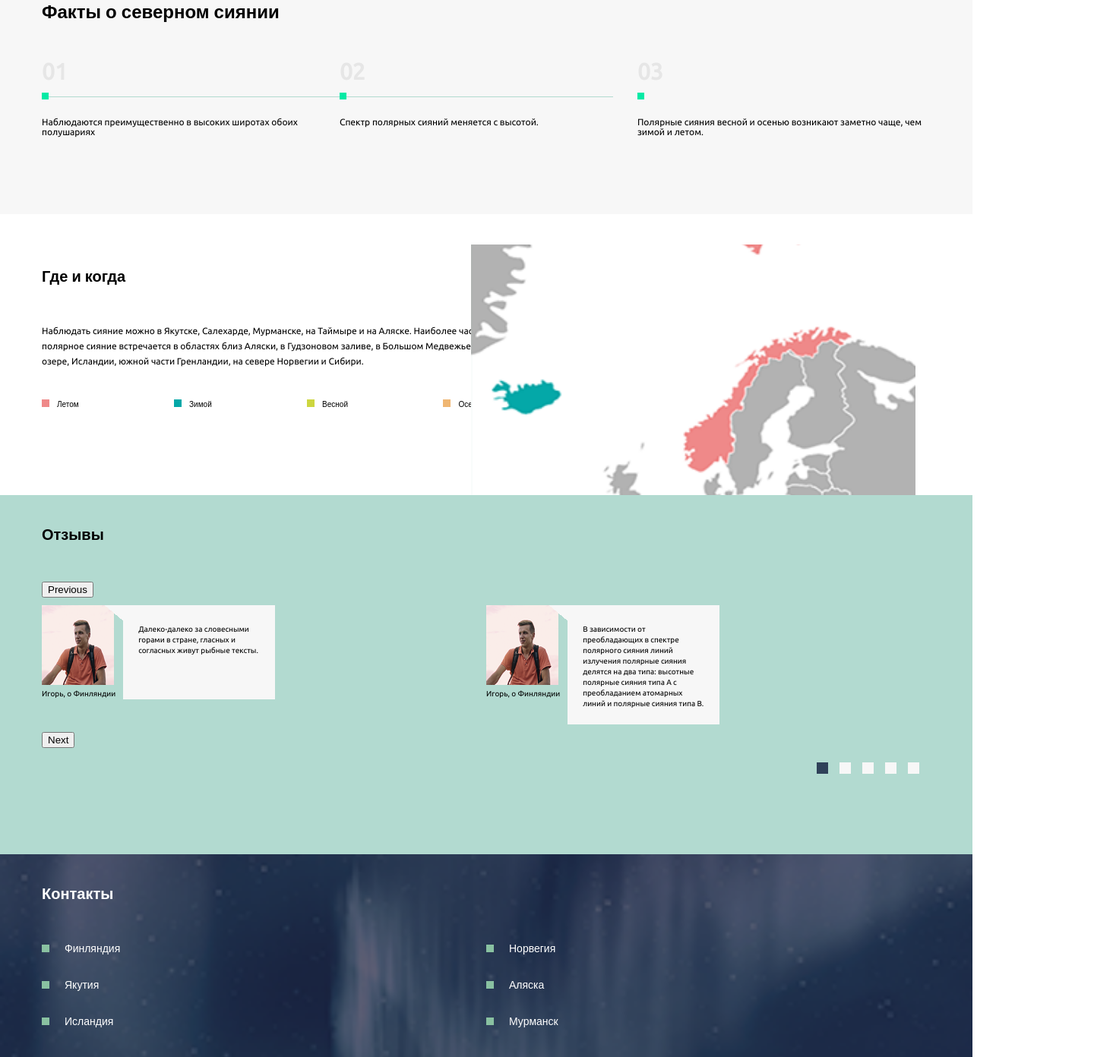
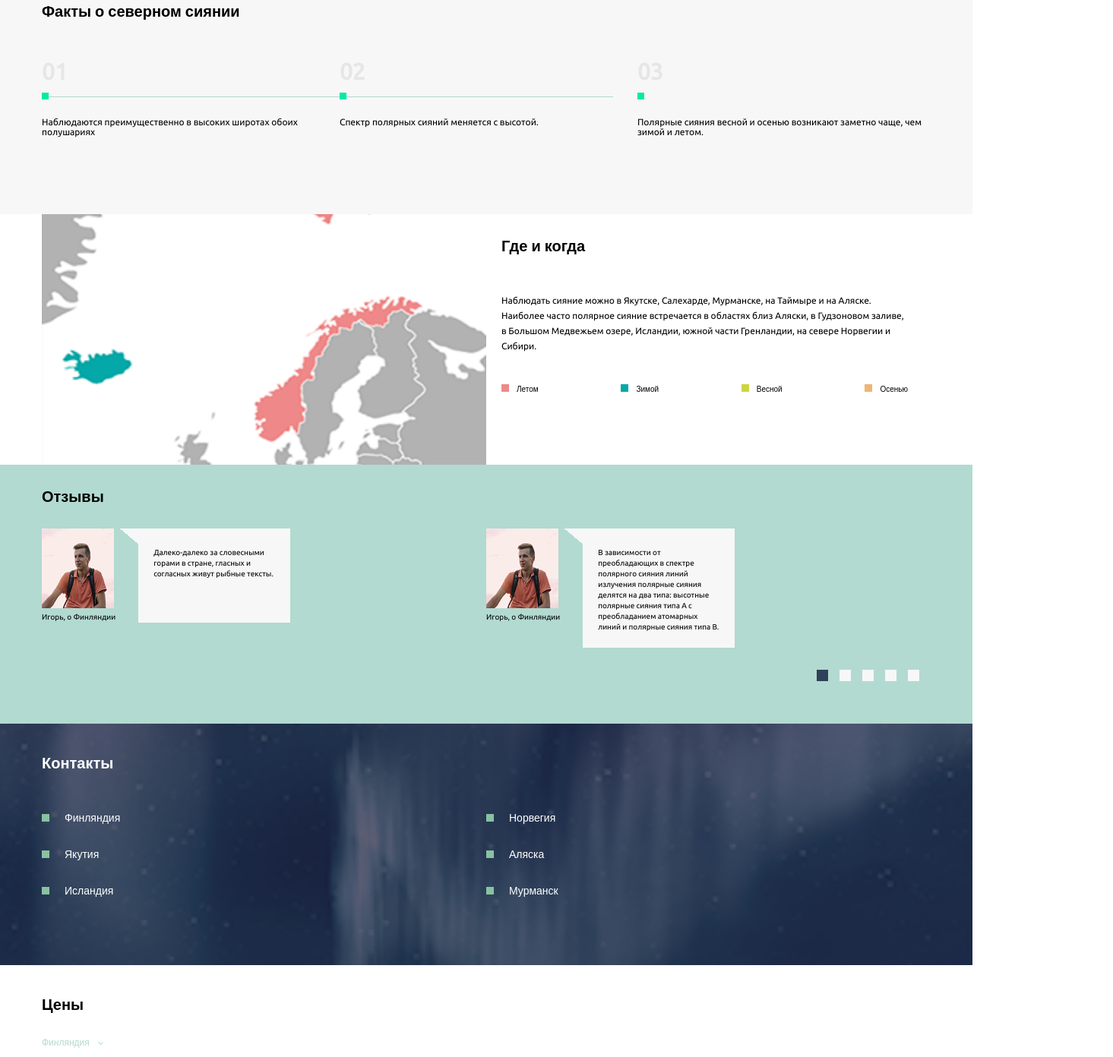
Before and after one commit to 0ste/Northen_Lights, a plain HTML site: page index.html in a window 1280 px wide. Shown: the part 841-2233 px from the top of the page at 76% size, 1465 px wide, since content can reach past the window. Drawn offline with nearby package versions, Linux system fonts and the light colour scheme; files whose address does not match are found by name; a web font is replaced by a local one.

Commit message:
Update 2017-05-13T14:29:54.900Z

```diff
--- a/css/style.css
+++ b/css/style.css
@@ -157,27 +157,33 @@ img {
     width: 40px;
     height: 40px; }
 
-.place {
-  padding-top: 40px; }
 .place__inner {
+  padding-top: 40px;
   margin: 0 auto;
   position: relative;
   -ms-flex-align: center;
-        align-items: center;
-    width: 300px; }
+      align-items: center; }
+
+.place__info {
+  width: 300px;
+  padding-left: 10px; }
+
 .place__title {
   font-family: "Jura", sans-serif;
   font-size: 20px;
   margin: 0; }
+
 .place__time {
   position: relative;
   padding-top: 50px;
   padding-bottom: 30px; }
+
 .place__text {
   font-family: "Ubuntu", sans-serif;
   font-size: 12px;
   line-height: 20px;
   margin: 0; }
+
 .place__list {
   list-style-type: none;
   display: -ms-flexbox;
@@ -188,9 +194,11 @@ img {
   font-size: 10px;
   padding-left: 0;
   padding-top: 30px; }
+
 .place__item {
   padding-left: 20px;
   position: relative; }
+
 .place .place__item:before {
   content: '';
   position: absolute;
@@ -198,32 +206,36 @@ img {
   left: 0;
   width: 10px;
   height: 10px; }
+
 .place .place__item--pink:before {
   background-color: #ef8989; }
+
 .place .place__item--blue:before {
   background-color: #04a8a8; }
+
 .place .place__item--green:before {
   background-color: #cdd63f; }
+
 .place .place__item--orange:before {
   background-color: #efb672; }
+
 .place__map {
   position: relative;
   margin-left: -20px;
   background-image: url("../img/map_320.png");
   min-height: 330px;
-    width: 340px;
   background-size: cover;
   background-position: center; }
 
 .reviews {
-  padding-top: 40px;
-  padding-bottom: 40px;
   background-color: #b2dad0; }
   .reviews__inner {
     margin: 0 auto;
     position: relative;
     -ms-flex-align: center;
         align-items: center;
+    padding-top: 40px;
+    padding-bottom: 40px;
     width: 300px; }
   .reviews__title {
     font-family: "Jura", sans-serif;
@@ -232,6 +244,8 @@ img {
   .reviews__slider {
     padding-top: 50px;
     padding-bottom: 50px; }
+  .reviews .slick-prev .slick-arrow button {
+    display: none; }
   .reviews .slick-dots {
     padding-left: 0;
     text-align: right; }
@@ -429,16 +443,14 @@ img {
       position: absolute;
       left: 120%; }
   .price__country--active {
-    color: #b2dad0;
-    display: block; }
+    color: #b2dad0; }
     .price__country--active:after {
       content: '';
       width: 5px;
       height: 5px;
-      top: 5px;
       border-right: 1px solid #b2dad0;
       border-bottom: 1px solid #b2dad0;
-      transform: rotate(45deg);
+      border-top: 1px solid transparent;
       left: 120%; }
   .price .price__country--active ~ .price__country-info {
     display: block; }
@@ -554,7 +566,7 @@ img {
     width: 300px; }
   .about__title {
     font-family: "Jura", sans-serif;
-    font-size: fz-20;
+    font-size: 20px;
     margin: 0;
     line-height: 24px; }
   .about__row {
@@ -719,8 +731,11 @@ img {
 
   .place__inner {
     width: 748px;
+    padding-top: 0;
     display: -ms-flexbox;
-    display: flex; }
+    display: flex;
+    -ms-flex-direction: row-reverse;
+    flex-direction: row-reverse; }
 
   .place__info {
     position: relative;
@@ -728,7 +743,9 @@ img {
     -ms-grid-row-align: stretch;
     align-self: stretch;
     width: 50%;
-    padding-top: 30px; }
+    padding-top: 30px;
+    padding-left: 20px;
+    padding-right: 30px; }
 
   .place__map {
     position: relative;
@@ -739,7 +756,16 @@ img {
     padding-top: 30px; }
 
   .reviews__inner {
-    width: 748px; }
+    width: 748px;
+    padding-top: 30px;
+    padding-bottom: 20px; }
+
+  .reviews__slider {
+    padding-top: 20px;
+    padding-bottom: 20px; }
+
+  #reviews-id .review__visual {
+    padding-right: 30px; }
 
   #reviews-id .review__photo {
     width: 95px;
```
Also changed, not shown: css/style.min.css, js/script.min.js, 1 other file. Lines whose indentation alone changed are shown as unchanged.
